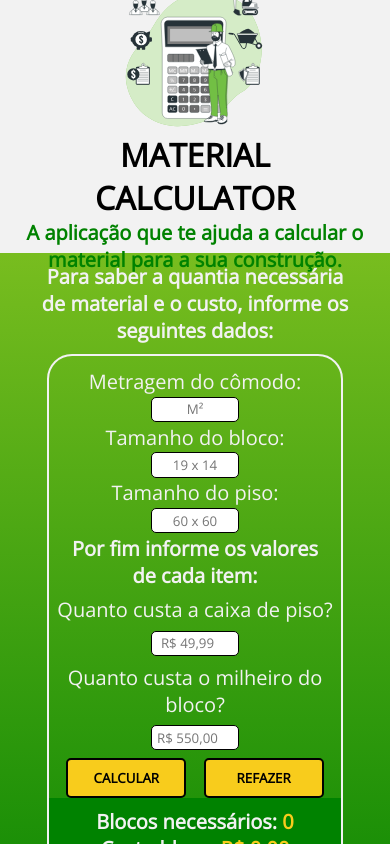
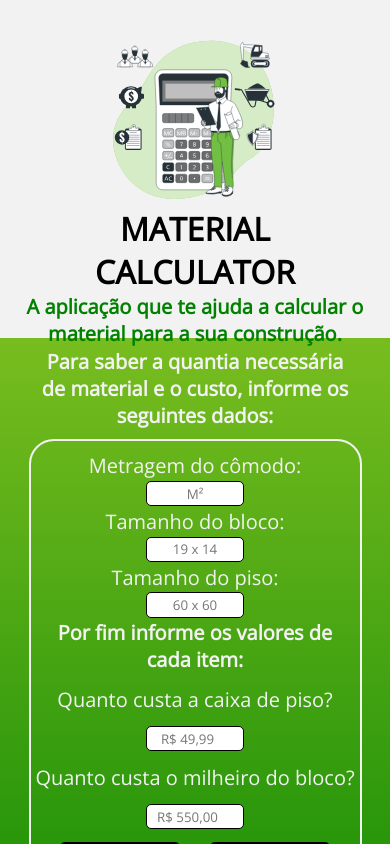
Before and after one commit to luiseduardot17/material-calculator, a React (Vite) app: page / in a window 390 px wide. Shown: the top 844 px of the page. Built offline with nearby package versions, Linux system fonts and the light colour scheme.

Commit message:
style: alteração realizada no media query 📱💻

```diff
--- a/src/components/Calculator/Calculator.module.css
+++ b/src/components/Calculator/Calculator.module.css
@@ -146,7 +146,7 @@ input {
   }
 
   form {
-    width: 80%;
+    width: 90%;
     font-size: 20px;
     padding-top: 10px;
     justify-content: space-evenly;
@@ -160,9 +160,14 @@ input {
     width: 100%;
   }
 
+  .btn:hover {
+    border: none;
+  }
+
   .resultados {
     flex-direction: column;
     align-items: center;
+    text-align: center;
     font-size: 20px;
     padding: 10px;
   }
--- a/src/components/Header/Header.module.css
+++ b/src/components/Header/Header.module.css
@@ -35,17 +35,18 @@ img {
 @media screen and (max-width: 768px) {
 
     header {
-        height: 30vh;
+        height: 40vh;
     }
 
     .container {
         flex-direction: column;
         align-items: center;
         text-align: center;
+        padding-top: 120px;
     }
 
     img {
-        height: 60%;
+        height: 180px;
     }
 
     .title {
```
